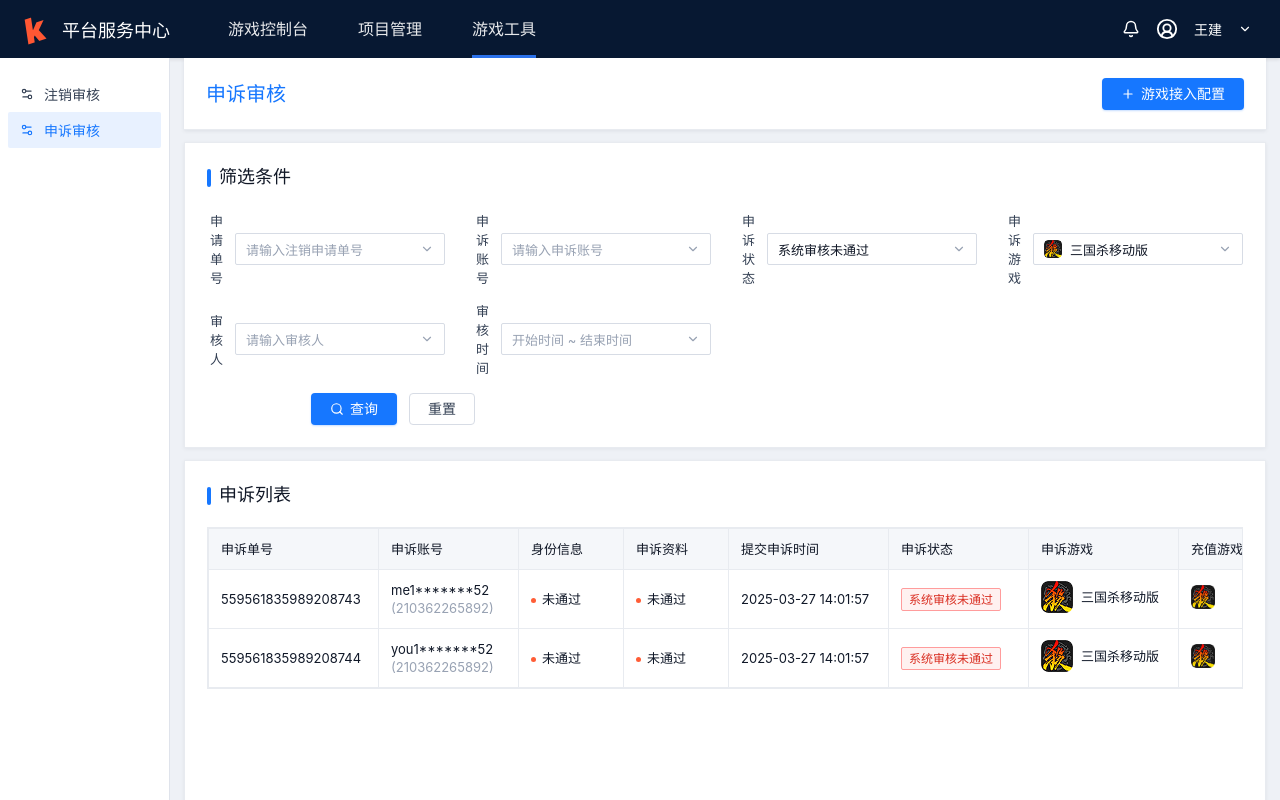
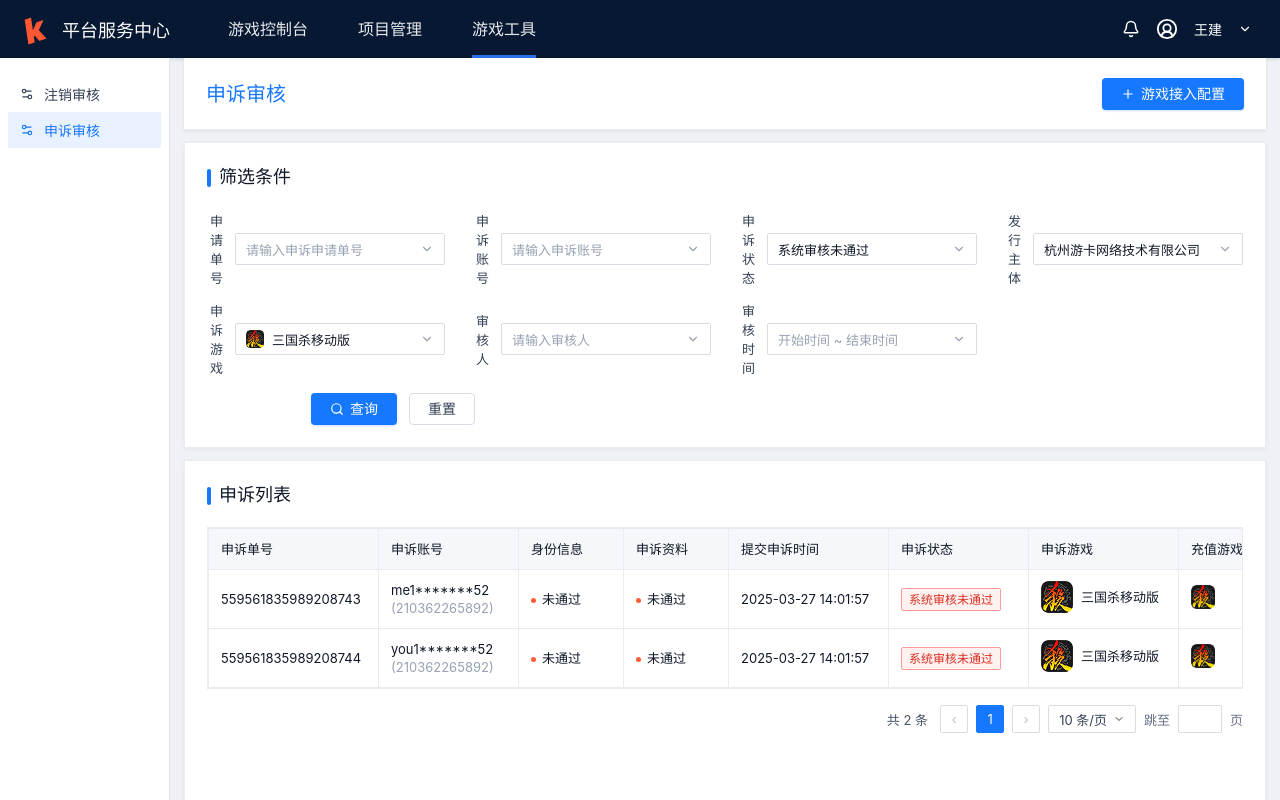
Before and after one commit to erduo85-source/appeal_platfom, a React (Vite) app: page / in a window 1280 px wide. Built offline with nearby package versions, Linux system fonts and the light colour scheme.

Commit message:
Add appeal filters and pagination

```diff
--- a/src/main.jsx
+++ b/src/main.jsx
@@ -322,9 +322,10 @@
     <section className="panel filters">
       <SectionTitle>筛选条件</SectionTitle>
       <div className="filter-grid">
-        <Field label="申请单号" placeholder="请输入注销申请单号" />
+        <Field label="申请单号" placeholder="请输入申诉申请单号" />
         <Field label="申诉账号" placeholder="请输入申诉账号" />
         <Field label="申诉状态" value="系统审核未通过" />
+        <Field label="发行主体" value="杭州游卡网络技术有限公司" />
         <Field label="申诉游戏" value={games[0]?.name || '请选择申诉游戏'} withIcon={games[0]?.icon} />
         <Field label="审核人" placeholder="请输入审核人" />
         <Field label="审核时间" placeholder="开始时间   ~   结束时间" />
@@ -352,6 +353,9 @@
 
 function AppealTable({ games }) {
   const first = games[0]
+  const pageSize = 10
+  const total = appeals.length
+  const totalPages = Math.max(1, Math.ceil(total / pageSize))
   return (
     <section className="panel appeal-list">
       <SectionTitle>申诉列表</SectionTitle>
@@ -391,7 +395,27 @@
           </tbody>
         </table>
       </div>
+      <Pagination total={total} pageSize={pageSize} current={1} totalPages={totalPages} />
     </section>
+  )
+}
+
+function Pagination({ total, pageSize, current, totalPages }) {
+  return (
+    <div className="pagination" aria-label="分页">
+      <span className="pagination-total">共 {total} 条</span>
+      <button className="page-nav" disabled aria-label="上一页">‹</button>
+      {Array.from({ length: totalPages }, (_, index) => index + 1).map((page) => (
+        <button className={`page-number ${page === current ? 'active' : ''}`} key={page}>
+          {page}
+        </button>
+      ))}
+      <button className="page-nav" disabled={current >= totalPages} aria-label="下一页">›</button>
+      <button className="page-size" type="button">{pageSize} 条/页 <ChevronDown size={12} /></button>
+      <span className="pagination-jump">跳至</span>
+      <input className="page-jump-input" aria-label="跳转页码" />
+      <span className="pagination-jump">页</span>
+    </div>
   )
 }
 
--- a/src/styles.css
+++ b/src/styles.css
@@ -360,6 +360,66 @@
 .base-table th:nth-child(11),
 .base-table td:nth-child(11) {
   width: 90px;
+}
+
+.pagination {
+  display: flex;
+  justify-content: flex-end;
+  align-items: center;
+  gap: 8px;
+  margin-top: 16px;
+  color: #344054;
+  font-size: 13px;
+}
+
+.pagination-total {
+  margin-right: 4px;
+  color: #475467;
+}
+
+.page-nav,
+.page-number,
+.page-size,
+.page-jump-input {
+  height: 28px;
+  border: 1px solid #d7dce5;
+  background: #fff;
+  border-radius: 2px;
+  color: #344054;
+  font-size: 13px;
+}
+
+.page-nav,
+.page-number {
+  min-width: 28px;
+  padding: 0 8px;
+}
+
+.page-nav:disabled {
+  color: #b8c0cc;
+  cursor: not-allowed;
+}
+
+.page-number.active {
+  border-color: #1677ff;
+  background: #1677ff;
+  color: #fff;
+}
+
+.page-size {
+  display: inline-flex;
+  align-items: center;
+  gap: 6px;
+  padding: 0 10px;
+}
+
+.pagination-jump {
+  color: #667085;
+}
+
+.page-jump-input {
+  width: 44px;
+  padding: 0 8px;
 }
 
 .dot {
```
